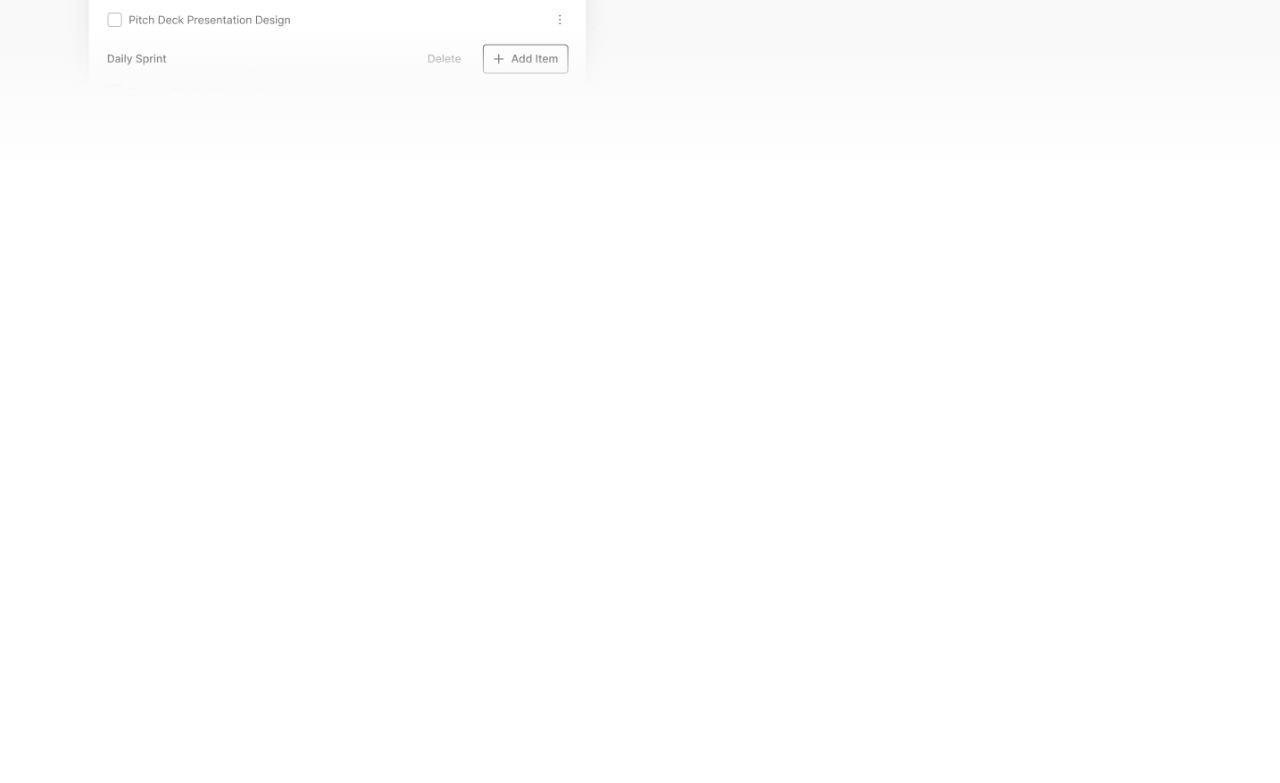
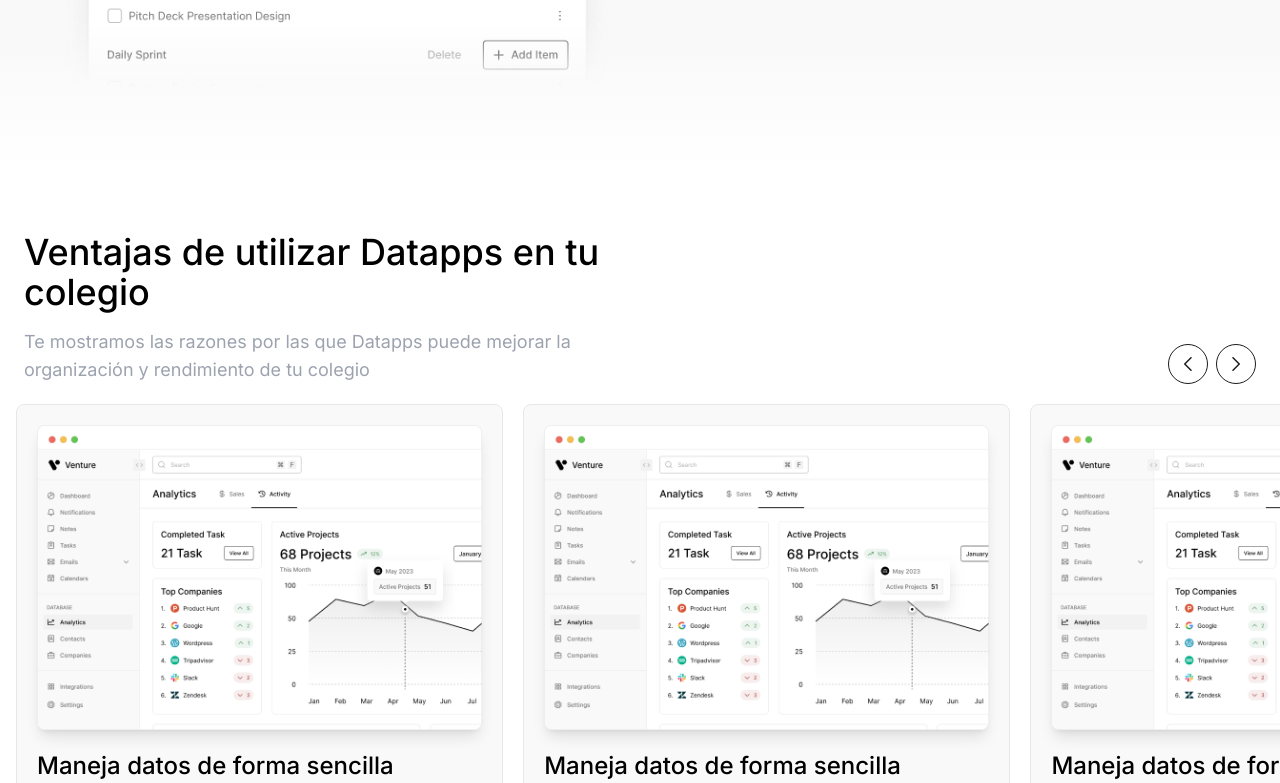
Before and after one commit to PolCarva/datapps_landing, a Next.js app: page / in a window 1280 px wide. Shown: the part 3169-3952 px from the top of the page. Before the commit the page ends 3341 px from the top, so only its background shows below. Built offline with nearby package versions, Linux system fonts and the light colour scheme.

Commit message:
Advantages and responsive fixes

```diff
--- a/app/page.tsx
+++ b/app/page.tsx
@@ -1,3 +1,4 @@
+import Advantages from "@/components/Advantages";
 import Facets from "@/components/Facets";
 import Features from "@/components/Features";
 import Hero from "@/components/Hero";
@@ -10,7 +11,7 @@ export default function Home() {
         <Facets />
         <Features />
       </div>
-
+      <Advantages/>
     </main>
   );
 }
--- /dev/null
+++ b/components/Advantages.tsx
@@ -0,0 +1,136 @@
+"use client";
+import React, { useEffect, useState, useRef } from "react";
+import Container from "./ui/Container";
+import Advantage from "./ui/Advantage";
+import { Swiper, SwiperSlide } from "swiper/react";
+
+import "swiper/css";
+
+const Advantages = () => {
+  const containerRef = useRef<HTMLDivElement>(null);
+  const [containerMarginLeft, setContainerMarginLeft] = useState<number>(0);
+
+  useEffect(() => {
+    const handleResize = () => {
+      const margin = containerRef.current?.offsetLeft || 0;
+      setContainerMarginLeft(margin);
+    };
+
+    handleResize(); // Initial calculation
+    window.addEventListener("resize", handleResize); // Update on resize
+
+    return () => {
+      window.removeEventListener("resize", handleResize); // Cleanup listener
+    };
+  }, []);
+
+  return (
+    <section>
+      <div ref={containerRef} className="max-w-screen-xl mx-auto px-4 sm:px-6">
+        <div className="w-full space-y-4">
+          <h2 className="text-4xl md:w-1/2 font-medium">
+            Ventajas de utilizar Datapps en tu colegio
+          </h2>
+          <div className="w-full flex-col md:flex-row flex items-end justify-between">
+            <p className="text-lg md:w-1/2 text-gray-400">
+              Te mostramos las razones por las que Datapps puede mejorar la
+              organización y rendimiento de tu colegio
+            </p>
+            <div className="flex gap-2">
+              <button className="bg-primary hover:border-black hover:bg-black transition group w-10 grid place-content-center p-3 rounded-full border border-black">
+                <svg
+                  width="14"
+                  height="14"
+                  viewBox="0 0 9 14"
+                  fill="none"
+                  xmlns="http://www.w3.org/2000/svg"
+                >
+                  <path
+                    d="M7.5 13.25L1.25 7L7.5 0.75"
+                    className="group-hover:stroke-white transition"
+                    stroke="#1C1C1C"
+                    strokeWidth="1.5"
+                    strokeLinecap="round"
+                    strokeLinejoin="round"
+                  />
+                </svg>
+              </button>
+              <button className="rotate-180 bg-primary hover:border-black hover:bg-black transition group w-10 grid place-content-center p-3 rounded-full border border-black">
+                <svg
+                  width="14"
+                  height="14"
+                  viewBox="0 0 9 14"
+                  fill="none"
+                  xmlns="http://www.w3.org/2000/svg"
+                >
+                  <path
+                    d="M7.5 13.25L1.25 7L7.5 0.75"
+                    className="group-hover:stroke-white transition"
+                    stroke="#1C1C1C"
+                    strokeWidth="1.5"
+                    strokeLinecap="round"
+                    strokeLinejoin="round"
+                  />
+                </svg>
+              </button>
+            </div>
+          </div>
+        </div>
+      </div>
+      <div className="mt-5">
+        <Swiper
+          className="w-full"
+          style={{ padding: `0 max(${containerMarginLeft}px, 1rem)` }}
+          spaceBetween={20}
+          slidesPerView={1.2}
+          breakpoints={
+            {
+              640: {
+                slidesPerView: 1.5,
+              },
+              768: {
+                slidesPerView: 2.5,
+              },
+
+            }
+          }
+        >
+          <SwiperSlide>
+            <Advantage
+              alt="Alt 1"
+              src="/img/advantage_03.png"
+              title="Maneja datos de forma sencilla"
+              text="Simplifica y organiza los datos de todos tus alumnos, clases y profesores de forma simple y ordenada."
+            />
+          </SwiperSlide>
+          <SwiperSlide>
+            <Advantage
+              alt="Alt 1"
+              src="/img/advantage_03.png"
+              title="Maneja datos de forma sencilla"
+              text="Simplifica y organiza los datos de todos tus alumnos, clases y profesores de forma simple y ordenada."
+            />
+          </SwiperSlide>
+          <SwiperSlide>
+            <Advantage
+              alt="Alt 1"
+              src="/img/advantage_03.png"
+              title="Maneja datos de forma sencilla"
+              text="Simplifica y organiza los datos de todos tus alumnos, clases y profesores de forma simple y ordenada."
+            />
+          </SwiperSlide>
+          <SwiperSlide>
+            <Advantage
+              alt="Alt 1"
+              src="/img/advantage_03.png"
+              title="Maneja datos de forma sencilla"
+              text="Simplifica y organiza los datos de todos tus alumnos, clases y profesores de forma simple y ordenada."
+            />
+          </SwiperSlide>
+        </Swiper>
+      </div>
+    </section>
+  );
+};
+
+export default Advantages;
--- a/components/Facets.tsx
+++ b/components/Facets.tsx
@@ -1,7 +1,6 @@
 import React from "react";
 import Container from "./ui/Container";
 import Image from "next/image";
-import Link from "next/link";
 import Button from "./ui/Button";
 
 const Facets = () => {
@@ -13,25 +12,25 @@ const Facets = () => {
             <span className="text-lg">Eleginos</span>
             <h2 className="text-5xl font-bold mt-2">¿Por qué Datapps?</h2>
           </div>
-          <div className="flex flex-col">
+          <div className="flex w-full flex-col">
             <div className="flex gap-5">
               <Image
                 alt="Personas estudiando"
                 src="/img/facet_img_01.png"
                 width={612}
                 height={408}
-                className="w-full md:w-1/2 rounded-xl hidden md:block object-cover"
+                className="w-full md:w-[calc(50%-0.625rem)] rounded-xl md:block object-cover"
               />
               <Image
                 alt="Personas estudiando"
                 src="/img/facet_img_02.png"
                 width={612}
                 height={408}
-                className="w-full md:w-1/2 rounded-xl block object-cover"
+                className="w-full md:w-[calc(50%-0.625rem)] rounded-xl hidden md:block object-cover"
               />
             </div>
-            <div className="flex justify-between md:gap-16 gap-8 mt-4 md:flex-row flex-col">
-              <div className="flex gap-10 md:gap-14">
+            <div className="flex gap-5 justify-between mt-4 md:flex-row flex-col">
+              <div className="flex gap-5 justify-around">
                 <div className="flex-1">
                   <h3 className="text-5xl pb-2 border-b border-black md:text-6xl font-black">
                     +10K
@@ -49,7 +48,7 @@ const Facets = () => {
                   </p>
                 </div>
               </div>
-              <div className="flex gap-10 md:gap-14">
+              <div className="flex gap-5 justify-around">
                 <div className="flex-1">
                   <h3 className="text-5xl pb-2 border-b border-black md:text-6xl font-black">
                     +10K
--- a/components/Features.tsx
+++ b/components/Features.tsx
@@ -7,10 +7,10 @@ const Features = () => {
     <section className="mt-16">
       <Container>
         <div className="mb-8">
-          <h2 className="text-5xl text-center font-bold">
+          <h2 className="text-3xl md:text-5xl text-center font-bold">
             Un producto, <span className="block">miles de soluciones</span>
           </h2>
-          <p className="text-gray-600 text-lg text-center md:w-1/2 mx-auto mt-5 text-balance">
+          <p className="text-gray-600 text-base md:text-lg text-center md:w-1/2 mx-auto mt-5 text-balance">
             Personaliza la educación de <strong>cada alumno</strong> accediendo
             a su registro, asegurando así construir una imagen completa de cada
             uno.
--- /dev/null
+++ b/components/ui/Advantage.tsx
@@ -0,0 +1,30 @@
+import Image from "next/image";
+import React from "react";
+
+const Advantage = ({
+  title,
+  text,
+  src,
+  alt,
+}: {
+  title: string;
+  text: string;
+  src: string;
+  alt: string;
+}) => {
+  return (
+    <div className="p-5 w-full rounded-lg bg-white-secondary border border-tertiary">
+      <Image
+        className="w-full object-cover shadow-lg rounded-lg"
+        src={src}
+        width={467}
+        height={320}
+        alt={alt}
+      />
+      <h3 className="text-2xl mt-5 font-medium">{title}</h3>
+      <p className="text-gray-400 text-lg">{text}</p>
+    </div>
+  );
+};
+
+export default Advantage;
--- a/components/ui/Feature.tsx
+++ b/components/ui/Feature.tsx
@@ -27,7 +27,7 @@ const Feature: React.FC<Props> = ({
       <div className="w-full md:w-1/2 p-4">
         <img src={imageSrc} alt="description" className="w-full h-auto" />
       </div>
-      <div className="w-full flex flex-col gap-2 md:w-1/2 p-4">
+      <div className="w-full flex flex-col gap-2 md:w-1/2">
         <h2 className="text-3xl md:text-4xl font-semibold mb-4">{title}</h2>
         <p className="mb-4 text-lg text-gray-400">{text}</p>
         <Button href="/" text="Ver Más" type="secondary" />
--- a/tailwind.config.ts
+++ b/tailwind.config.ts
@@ -16,6 +16,7 @@ const config: Config = {
         white: {
           DEFAULT: "#FFFFFF",
           secondary: "#F9F9F9",
+          tertiary: "#E4E4E4",
         },
 
       },
```
Also changed, not shown: package.json (+5 -4 lines), public/img/advantage_03.png (added), 1 other file (tests, documents, lock files or other folders).
